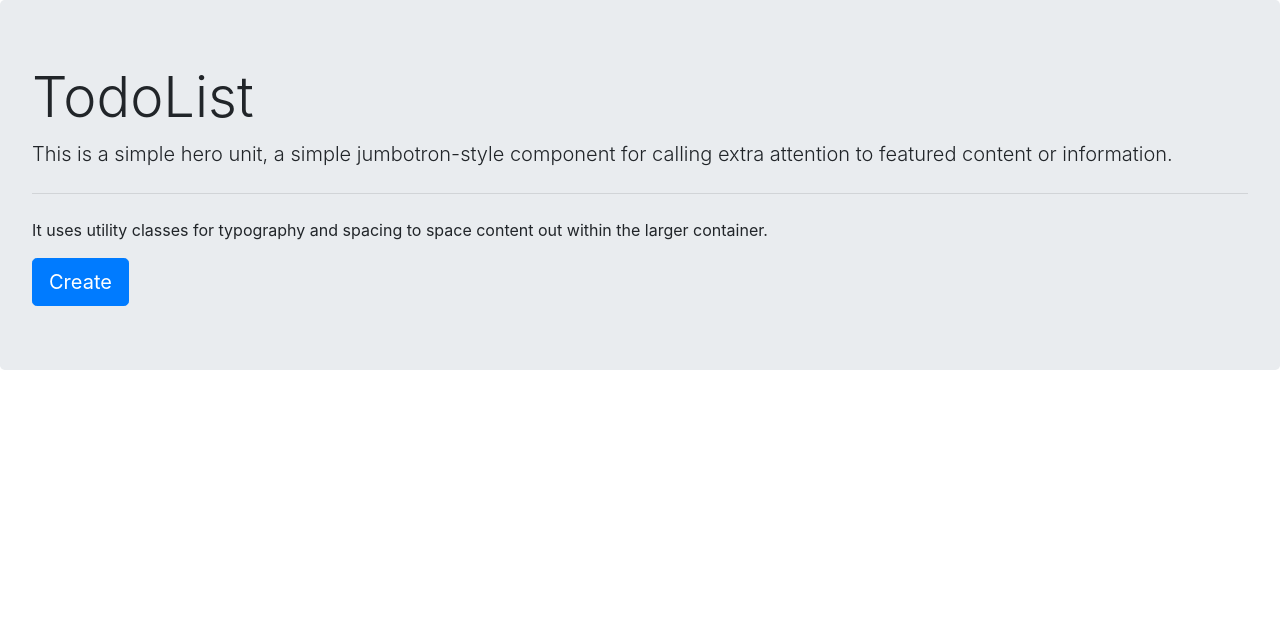
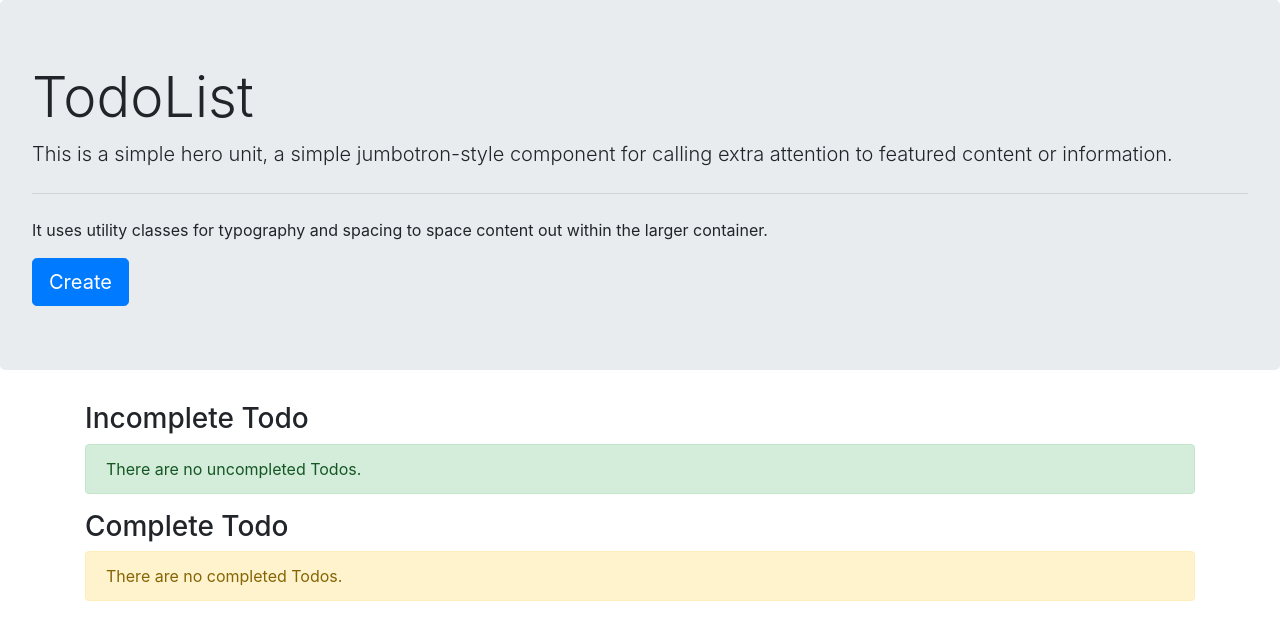
Before and after one commit to a-onode/django_todo_app, a Django app: page /index/ in a window 1280 px wide. Shown: the top 640 px of the page. Run offline with Django 3.2, Linux system fonts and the light colour scheme; data that the repository does not hold is empty; some libraries are stand-ins or nearby versions.

Commit message:
ステータス機能の実装

```diff
--- a/templates/index.html
+++ b/templates/index.html
@@ -13,16 +13,42 @@
 
 {% block content %}
 <div class="container">
-    {% for todo in object_list %}
+    <h3>Incomplete Todo</h3>
+    {% if incomplete_count != 0 %}
+    {% for todo in incomplete_todos %}
     <div class="card mb-4">
         <div class="card-body">
             <h5 class="card-title">{{ todo.title }}</h5>
             <h6 class="card-subtitle mb-2 text-muted">{{ todo.due_at }}</h6>
             <p class="card-text">{{ todo.memo }}</p>
-            <a href="#" class="card-link">Done</a>
+            <a href="{% url 'status' todo.pk %}" class="card-link">Complete</a>
             <a href="{% url 'delete' todo.pk %}" class="card-link">Delete</a>
         </div>
     </div>
     {% endfor %}
+    {% else %}
+    <div class="alert alert-success" role="alert">
+        There are no uncompleted Todos.
+    </div>
+    {% endif %}
+
+    <h3>Complete Todo</h3>
+    {% if complete_count != 0 %}
+    {% for todo in complete_todos %}
+    <div class="card mb-4">
+        <div class="card-body">
+            <h5 class="card-title">{{ todo.title }}</h5>
+            <h6 class="card-subtitle mb-2 text-muted">{{ todo.due_at }}</h6>
+            <p class="card-text">{{ todo.memo }}</p>
+            <a href="{% url 'status' todo.pk %}" class="card-link">Incomplete</a>
+            <a href="{% url 'delete' todo.pk %}" class="card-link">Delete</a>
+        </div>
+    </div>
+    {% endfor %}
+    {% else %}
+    <div class="alert alert-warning" role="alert">
+        There are no completed Todos.
+    </div>
+    {% endif %}
 </div>
 {% endblock %}
--- a/todo/models.py
+++ b/todo/models.py
@@ -6,6 +6,7 @@ class Todo(models.Model):
     title = models.CharField(max_length=255)
     memo = models.TextField(null=True, blank=True)
     due_at = models.DateField()
+    is_done = models.BooleanField(default=False)
     create_at = models.DateField(auto_now_add=True)
     update_at = models.DateField(auto_now=True)
 
--- a/todo/urls.py
+++ b/todo/urls.py
@@ -1,9 +1,10 @@
 from django.urls import path
 
-from .views import IndexTodo, CreateTodo, DeleteTodo
+from .views import IndexTodo, CreateTodo, DeleteTodo, change_status
 
 urlpatterns = [
     path('index/', IndexTodo.as_view(), name='index'),
     path('create/', CreateTodo.as_view(), name='create'),
     path('delete/<int:pk>/', DeleteTodo.as_view(), name='delete'),
+    path('status/<int:pk>/', change_status, name='status'),
 ]
--- a/todo/views.py
+++ b/todo/views.py
@@ -1,3 +1,4 @@
+from django.shortcuts import redirect
 from django.views.generic import ListView, CreateView, DeleteView
 from django.urls import reverse_lazy
 
@@ -8,6 +9,14 @@ from .models import Todo
 class IndexTodo(ListView):
     template_name = 'index.html'
     model = Todo
+
+    def get_context_data(self, **kwargs):
+        context = super().get_context_data(**kwargs)
+        context['incomplete_count'] = Todo.objects.filter(is_done=False).count()
+        context['complete_count'] = Todo.objects.filter(is_done=True).count()
+        context['incomplete_todos'] = Todo.objects.filter(is_done=False)
+        context['complete_todos'] = Todo.objects.filter(is_done=True)
+        return context
 
 
 class CreateTodo(CreateView):
@@ -21,3 +30,13 @@ class DeleteTodo(DeleteView):
     template_name = 'delete.html'
     model = Todo
     success_url = reverse_lazy('index')
+
+
+def change_status(request, pk):
+    todo = Todo.objects.get(pk=pk)
+    if todo.is_done:
+        todo.is_done = False
+    else:
+        todo.is_done = True
+    todo.save()
+    return redirect('index')
```
Also changed, not shown: todo/migrations/0002_todo_is_done.py (added).
